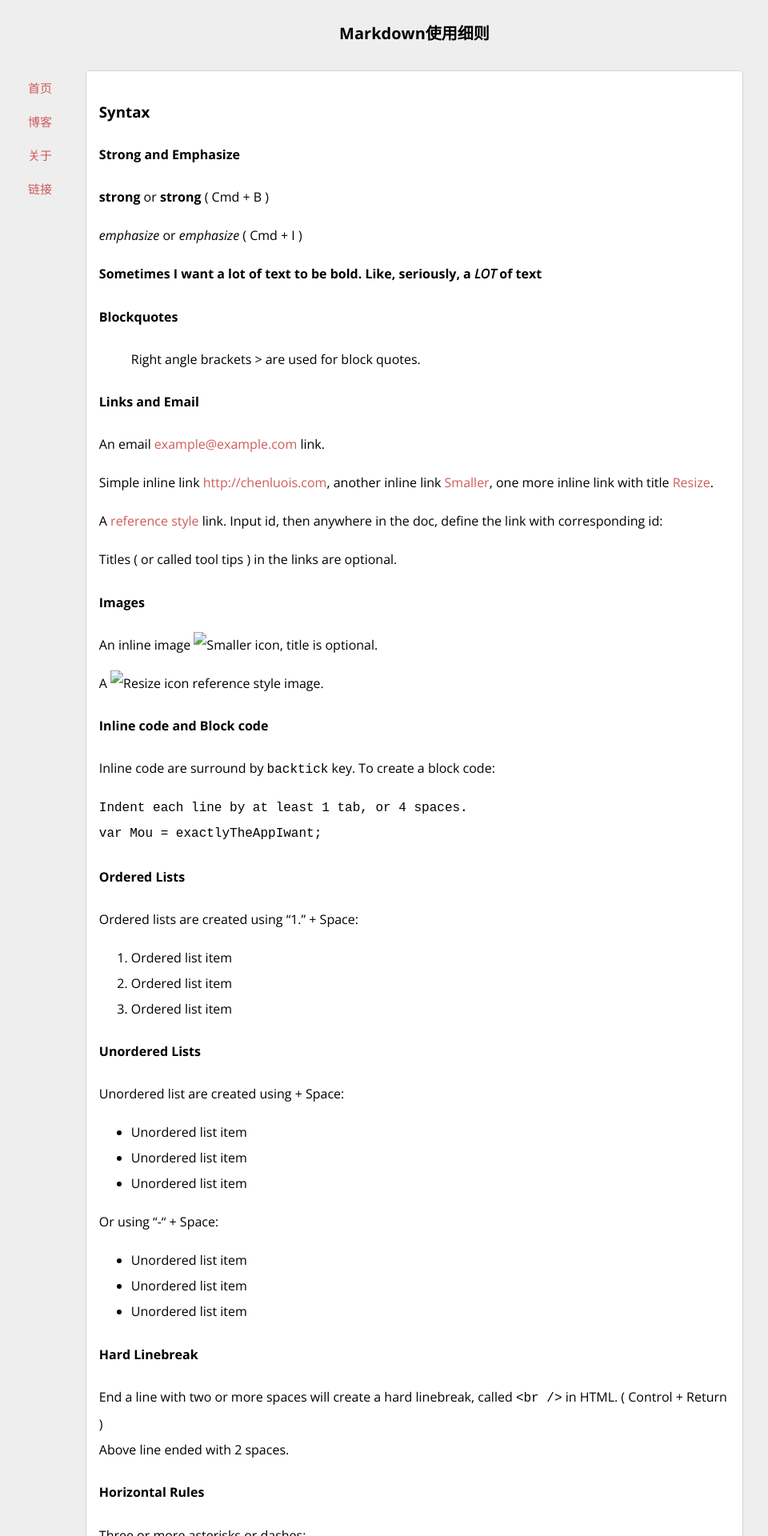
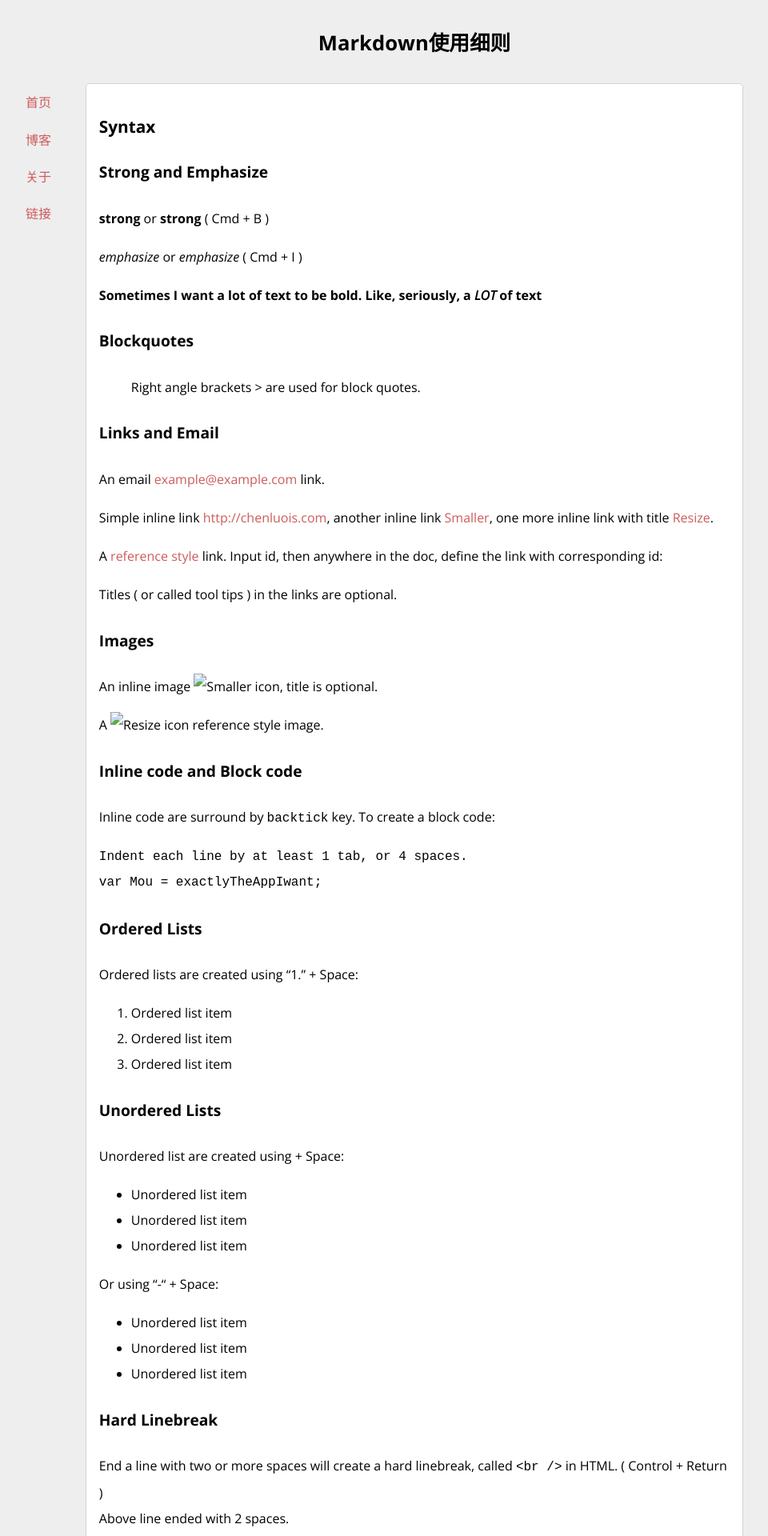
Before and after one commit to chuer/chuer.github.io, a Jekyll site: the page built from _posts/2013-06-16-markdown-usage.md, in a window 1280 px wide. Shown: the top 1920 px of the page at 80% size, without its empty margins (122-1082 px from the left). Built offline with Jekyll 4.4.1, drawn with Linux system fonts in a browser that asks for light colours; some web fonts are replaced; comment, search, counter and statistics services are not loaded.

Commit message:
update h1~6

```diff
--- a/assets/css/basic.css
+++ b/assets/css/basic.css
@@ -31,6 +31,34 @@ a:hover {
 	text-decoration:none;
 }
 
+h1, h2, h3, h4, h5, h6 {
+  font-weight: bold;
+}
+
+h1 {
+  font-size: 1.6em;
+}
+
+h2 {
+  font-size: 1.4em;
+}
+
+h3 {
+  font-size: 1.3em;
+}
+
+h4 {
+  font-size: 1.2em;
+}
+
+h5 {
+  font-size: 1em;
+}
+
+h6 {
+  font-size: 1em;
+}
+
 /* 头像 */
 img.portrait{
 	height: 10em;
@@ -57,11 +85,10 @@ li.post_item {
 header.topbar {
 	padding: .5em;
 	text-align: center;
-	height: 6em;
+	height: 4em;
 }
 
 .slidebar {
-	font-size: 1.5em;
 	font-family: 'Galdeano', 'Open Sans', serif;
 	text-transform: uppercase;
 	width: 15%;
@@ -79,7 +106,6 @@ header.topbar {
 }
 
 .content {
-	font-size: 1.6em;
 	line-height: 2em;
 }
 
@@ -97,4 +123,8 @@ header.topbar {
 	margin-bottom: 1em;
 }
 
+.topbar, .slidebar, .content {
+	font-size: 1.6em;
+}
+
 /* ------- 临时风格 ------- */
```
